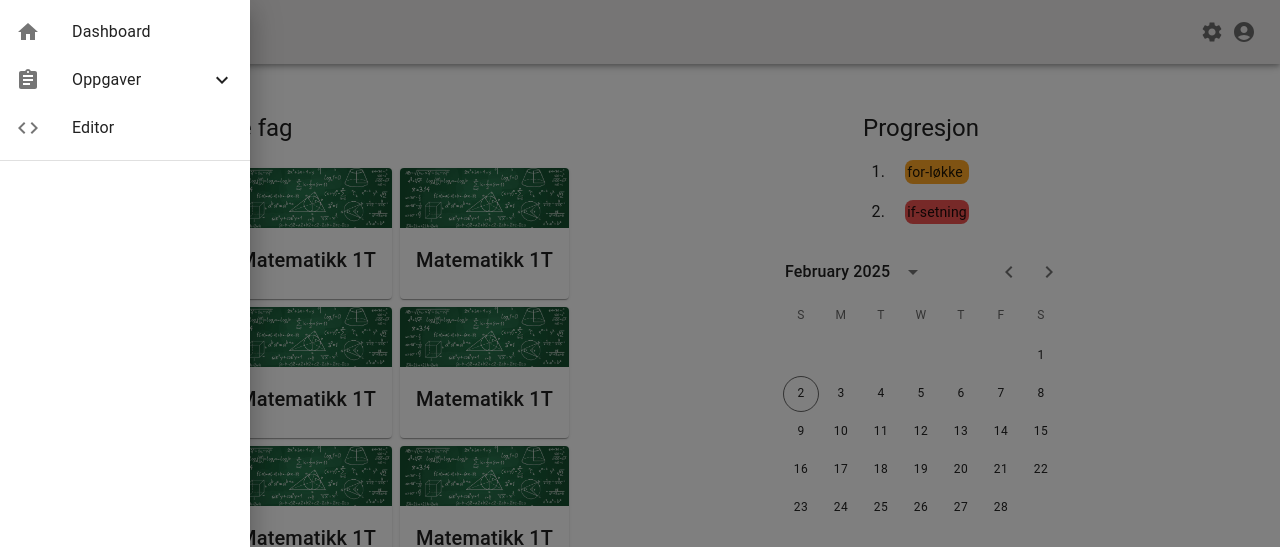
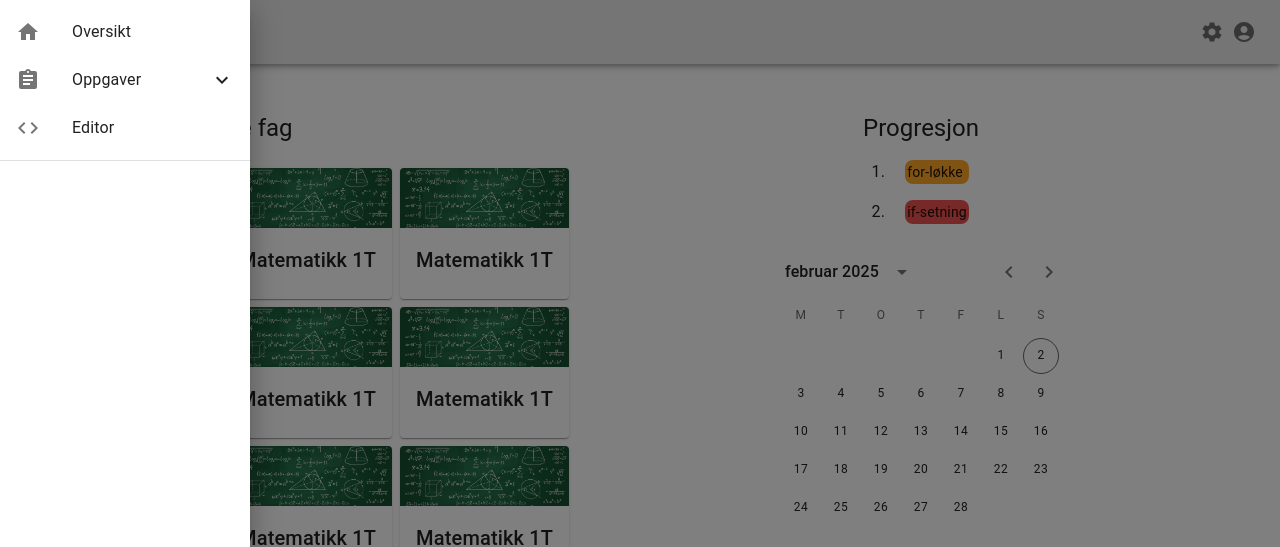
Before and after one commit to Janipro/masterfrontend, a React (Vite) app: page / in a window 1280 px wide. Both pictures are taken after a click on the button "Meny". Shown: the top 547 px of the page. Built offline with nearby package versions, Linux system fonts and the light colour scheme.

Commit message:
Translations

```diff
--- a/src/components/Calendar.tsx
+++ b/src/components/Calendar.tsx
@@ -1,10 +1,16 @@
 import { LocalizationProvider } from '@mui/x-date-pickers/LocalizationProvider';
 import { AdapterDayjs } from '@mui/x-date-pickers/AdapterDayjs';
 import { DateCalendar } from '@mui/x-date-pickers/DateCalendar';
+import { nbNO } from '@mui/x-date-pickers/locales';
+import 'dayjs/locale/nb';
 
 export default function Calendar() {
   return (
-    <LocalizationProvider dateAdapter={AdapterDayjs}>
+    <LocalizationProvider
+      dateAdapter={AdapterDayjs}
+      adapterLocale="nb"
+      localeText={nbNO.components.MuiLocalizationProvider.defaultProps.localeText}
+    >
       <DateCalendar />
     </LocalizationProvider>
   );
--- a/src/components/PopUp.tsx
+++ b/src/components/PopUp.tsx
@@ -41,7 +41,7 @@ export default function PopUp() {
               <ListItemIcon>
                 <HomeIcon />
               </ListItemIcon>
-              <ListItemText primary={'Dashboard'} />
+              <ListItemText primary={'Oversikt'} />
             </ListItemButton>
           </ListItem>
         </Link>
```
